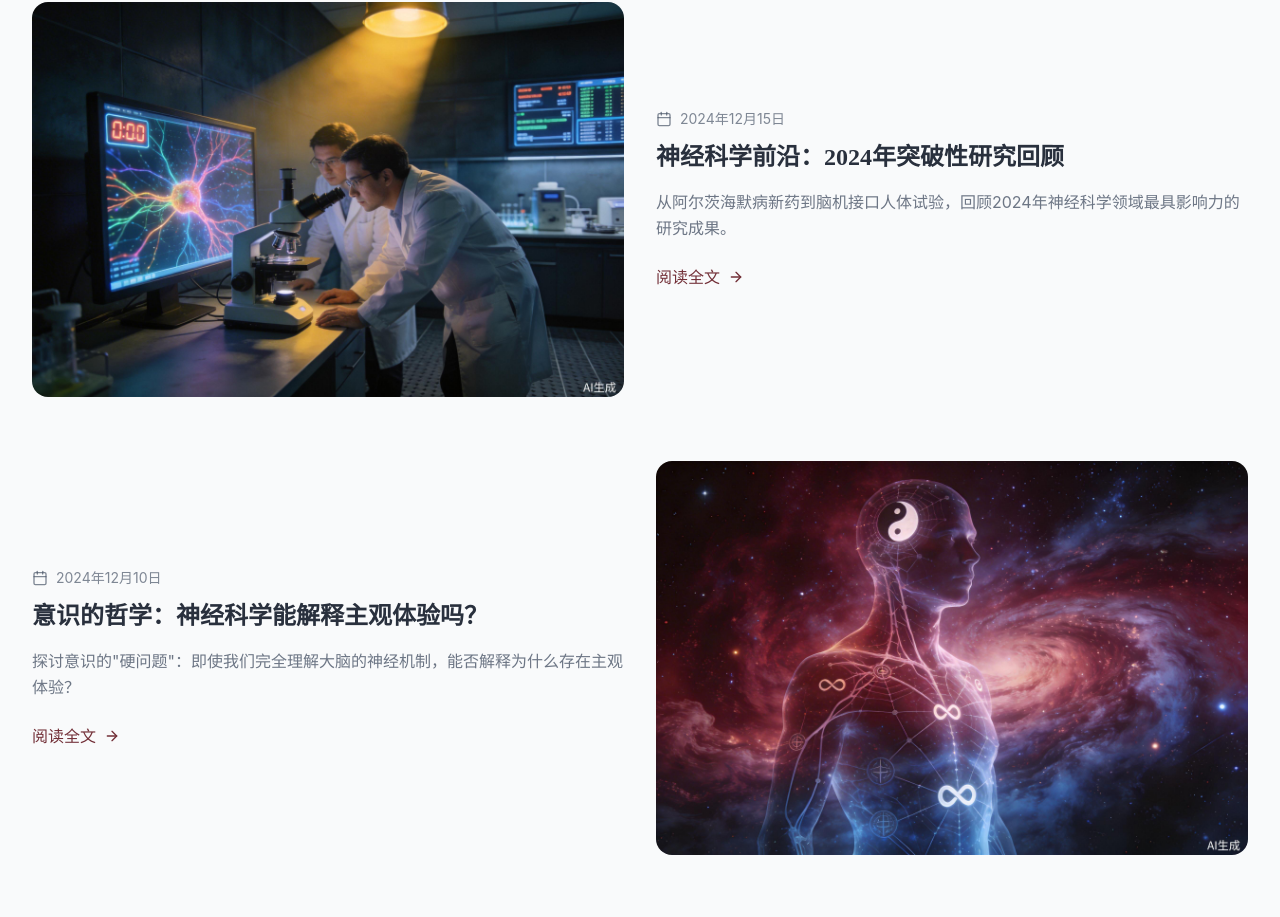
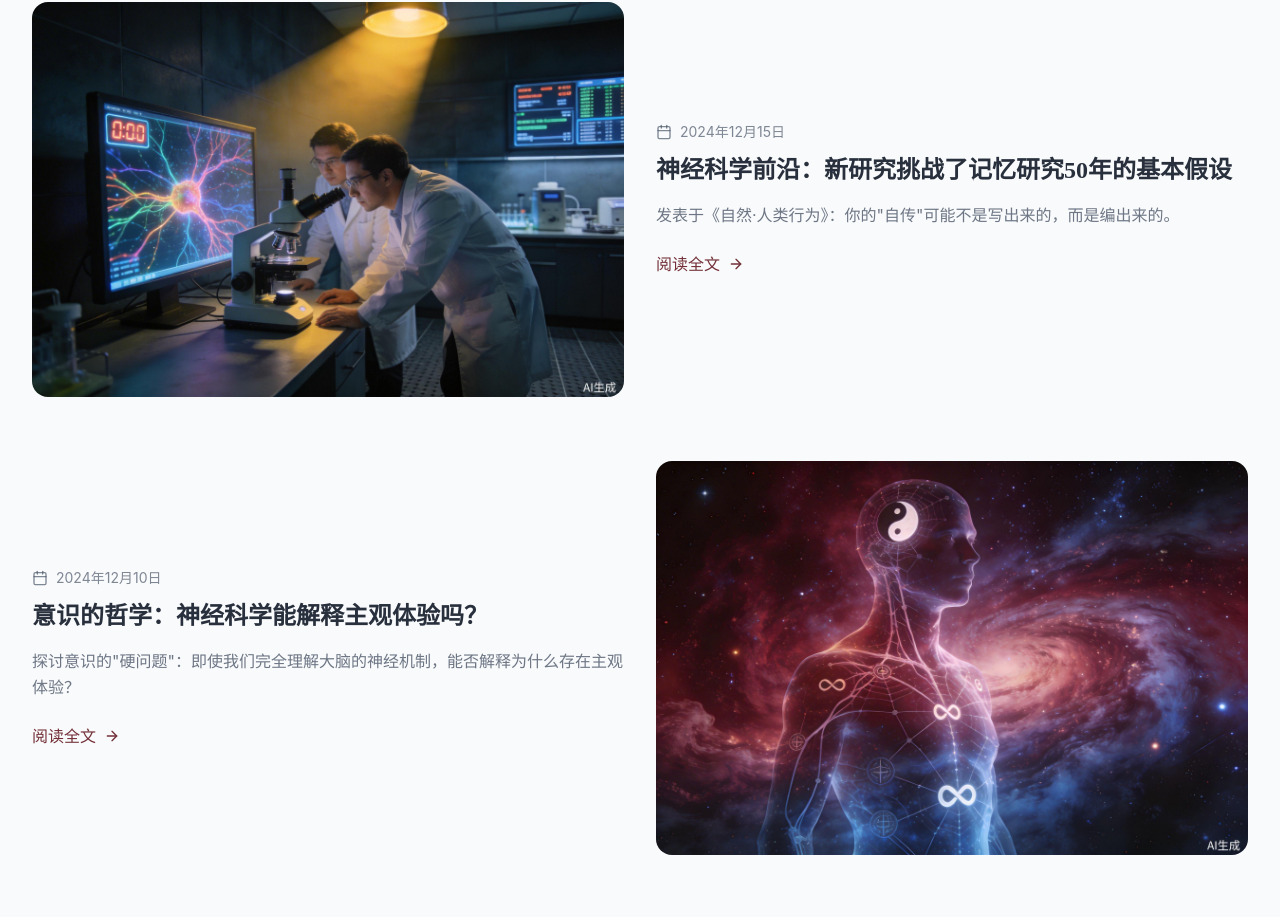
Before and after one commit to yanxiphi/phineuro-kimi, a React (Vite) app: page / in a window 1280 px wide. Shown: the part 2241-3158 px from the top of the page. Built offline with nearby package versions, Linux system fonts and the light colour scheme.

Commit message:
Update News.tsx
调整了一个notion 的页面作为测试

```diff
--- a/src/components/News.tsx
+++ b/src/components/News.tsx
@@ -13,11 +13,12 @@ interface NewsItem {
 const newsItems: NewsItem[] = [
   {
     id: 1,
-    title: '神经科学前沿：2024年突破性研究回顾',
+    title: '神经科学前沿：新研究挑战了记忆研究50年的基本假设',
     date: '2024年12月15日',
-    summary: '从阿尔茨海默病新药到脑机接口人体试验，回顾2024年神经科学领域最具影响力的研究成果。',
+    summary: '发表于《自然·人类行为》：你的"自传"可能不是写出来的，而是编出来的。',
     image: '/images/news-1.jpg',
     align: 'left',
+    url: 'https://www.notion.so/260202-2fb6d43c4bc0802f9ecaca8548610f34?source=copy_link'
   },
   {
     id: 2,
```
